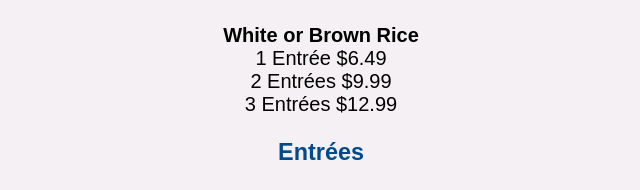
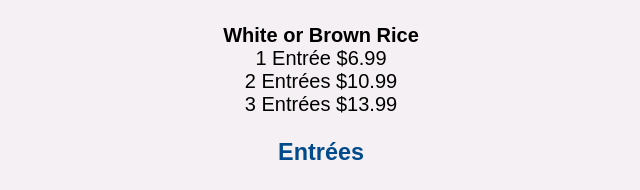
Before and after one commit to stanleyjh/Maymar, a plain HTML site: page menu.html in a window 1280 px wide. Shown: the part 2036-2226 px from the top of the page, 319-959 px from the left. Drawn offline with Linux system fonts and the light colour scheme.

Commit message:
Update prices

```diff
--- a/menu.html
+++ b/menu.html
@@ -42,8 +42,8 @@
 
         <div class="sub-menu">
           <h3>1. Hungry or Hangry?</h3>
-          <p>Regular (2 Proteins) $11.95</p>
-          <p>Large (3 Proteins) $14.65</p>
+          <p>Regular (2 Proteins) $12.75</p>
+          <p>Large (3 Proteins) $15.65</p>
         </div>
 
         <div class="sub-menu">
@@ -112,9 +112,9 @@
 
         <div class="sub-menu">
           <h4>White or Brown Rice</h4>
-          <p>1 Entrée $6.49</p>
-          <p>2 Entrées $9.99</p>
-          <p>3 Entrées $12.99</p>
+          <p>1 Entrée $6.99</p>
+          <p>2 Entrées $10.99</p>
+          <p>3 Entrées $13.99</p>
         </div>
 
         <h3>Entrées</h3>
```
